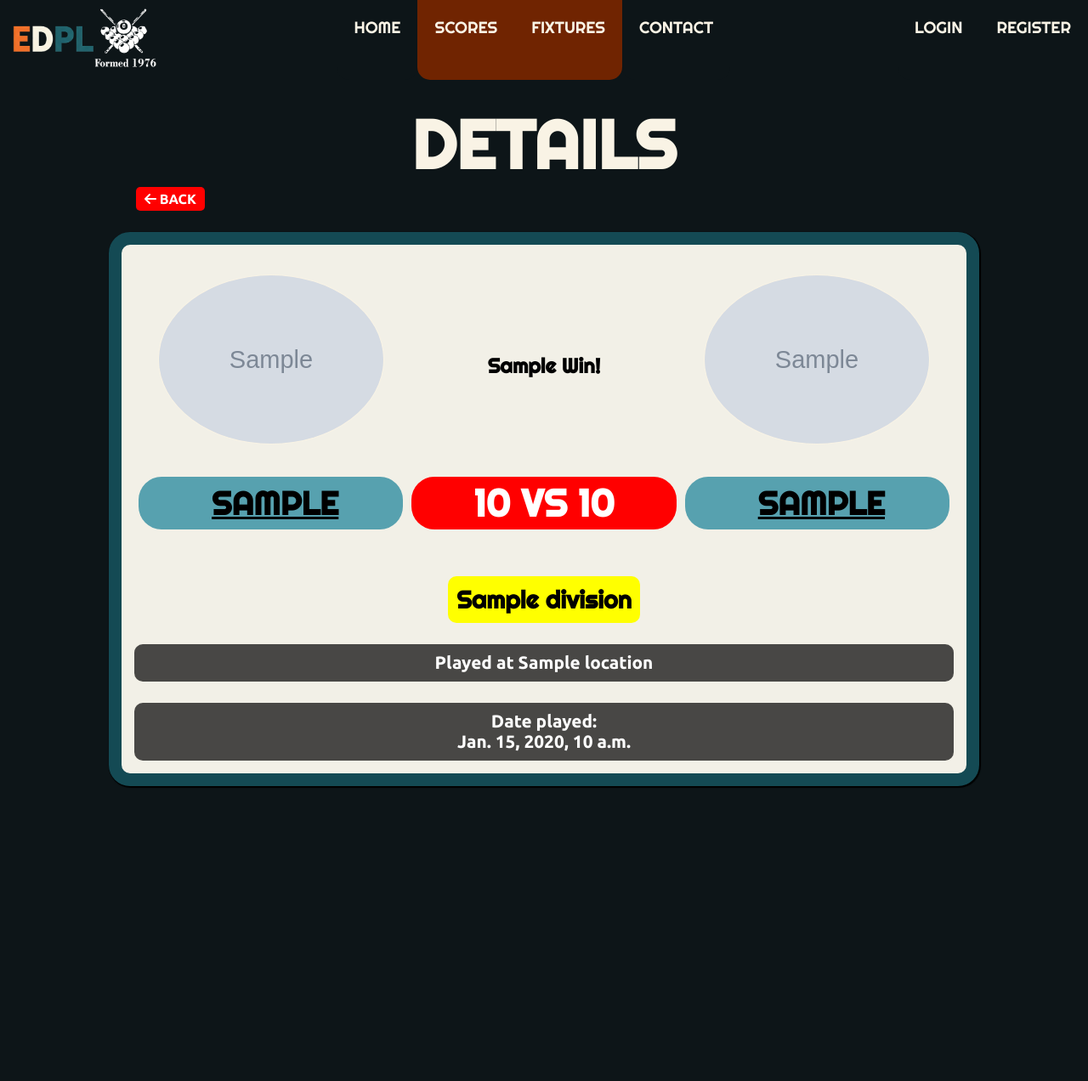
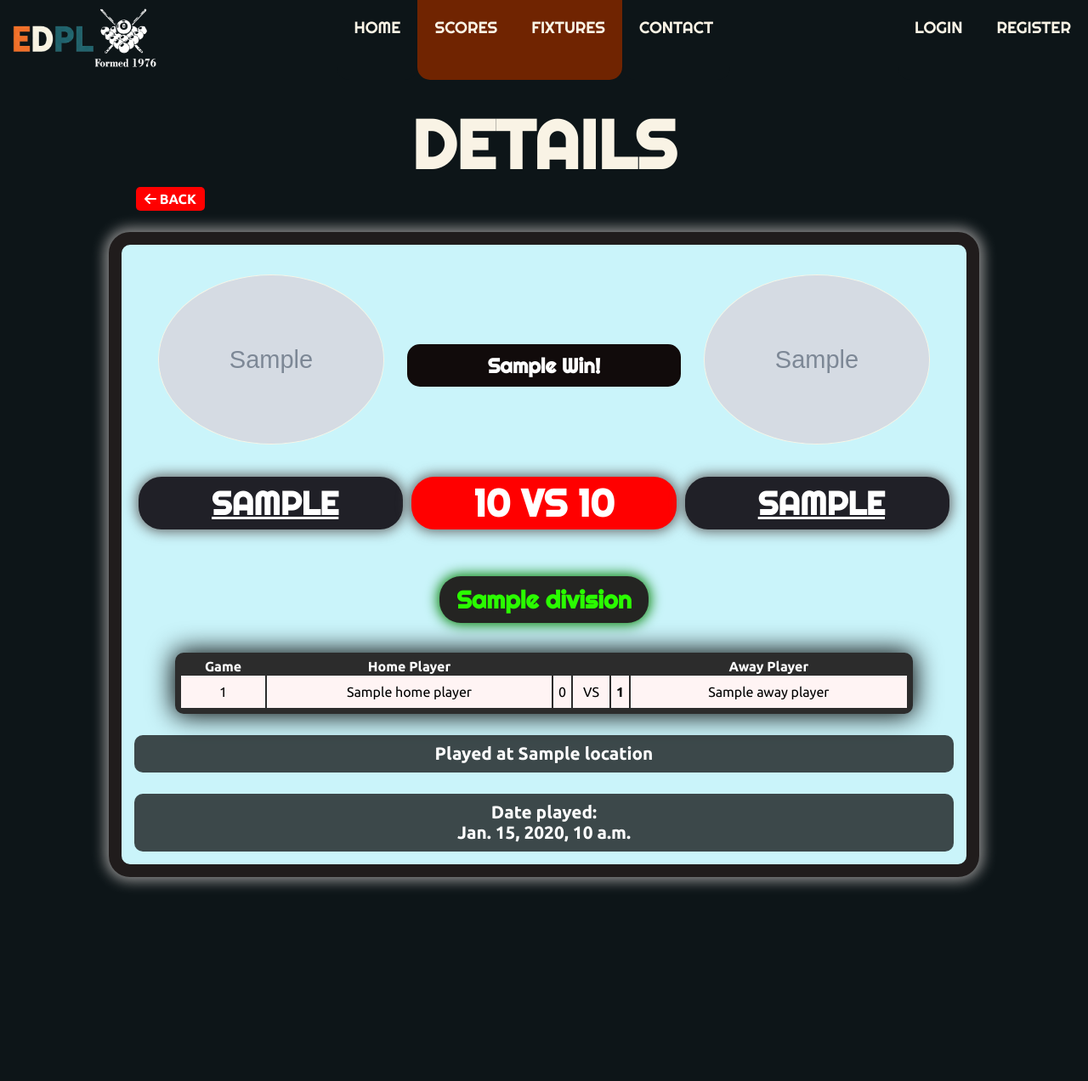
Before and after one commit to Jawrynx/ErdPL, a Django app: template scores/templates/scores/match_details.html in a window 1280 px wide. Shown: the top 1272 px of the page at 85% size. Run offline with Django 5.2, Linux system fonts and the light colour scheme; the template is opened without the code that fills it: most values are stand-ins (such as "Sample title", 1, 10 or a date in 2020); grey boxes marked "Sample" are stand-in pictures; some libraries are stand-ins or nearby versions.

Commit message:
Added Individual Game table for individual games within a match so people can view who won their match

```diff
--- a/scores/templates/scores/match_details.html
+++ b/scores/templates/scores/match_details.html
@@ -47,6 +47,40 @@
         </div>
         <div class="match-extra-info">
             <h2 class="match-extra-h2">{{ match.division.name }}</h2>
+            {% if scores %}
+                <div id='match-games'>
+                    <table class="match-games-table">
+                        <thead>
+                          <tr>
+                            <th>Game</th>
+                            <th>Home Player</th>
+                            <th></th>
+                            <th></th>
+                            <th></th>
+                            <th>Away Player</th>
+                          </tr>
+                        </thead>
+                        <tbody>
+                          {% for score in scores %}
+                          <tr id="player-score">
+                            <td>{{ forloop.counter }}</td>
+                            <td>{{ score.home_player.name }}</td>
+                            {% if score.home_or_away_win == "home" %}
+                              <td><strong>1</strong></td>
+                              <td>VS</td>
+                              <td>0</td>
+                            {% else %}
+                              <td>0</td>
+                              <td>VS</td>
+                              <td><strong>1</strong></td>
+                            {% endif %}
+                            <td>{{ score.away_player.name }}</td>
+                          </tr>
+                          {% endfor %}
+                        </tbody>
+                      </table>
+                </div>
+            {% endif %}
             <h3 class="match-extra-h3">Played at {{ home_team.location }}</h3>
             <h3 class="match-extra-h3">Date played:<br>{{ match.date }}</h3>
         </div>
--- a/static/css/style.css
+++ b/static/css/style.css
@@ -2130,10 +2130,11 @@ body > main > div.latest-results > h2:nth-child(8) {
 }
 
 #match-outer {
-    background-color: var(--erdpl-text-primary-light);
-    border: 15px solid var(--erdpl-text-quaternary);
+    background-color: rgb(202, 244, 250);
+    border: 15px solid rgb(32, 28, 28);
     margin-top: 25px;
     width: 80%;
+    box-shadow: 0px 0px 15px 5px rgb(138, 138, 138);
 }
 
 .match-teams, .match-images  {
@@ -2174,11 +2175,12 @@ div.match-images {
 
 .match-extra-h2 {
     margin-top: 25px;
-    background-color: yellow;
-    border-radius: 10px;
-    color: black;
-    padding: 10px;
+    background-color: rgb(36, 36, 34);
+    border-radius: 25px;
+    color: rgb(42, 252, 0);
+    padding: 10px 20px;
     font-size: 1.8rem;
+    box-shadow: 0px 0px 15px 2px green;
 }
 
 .match-extra-h3 {
@@ -2196,8 +2198,13 @@ div.match-images {
     display: flex;
     flex-direction: column;
     justify-content: center;
-    background-color: var(--erdpl-text-quaternary-light);
+    background-color: rgb(32, 32, 39);
     padding: 2px;
+    box-shadow: 0px 0px 15px 2px rgb(97, 97, 97);
+}
+
+.match-teams > h1 > a {
+    color: white;
 }
 
 #match-score {
@@ -2210,8 +2217,15 @@ div.match-images {
     margin-top: 20px;
 }
 
+.match-status {
+    background-color: rgb(17, 11, 11);
+    padding: 10px 0;
+    border-radius: 15px;
+}
+
 .match-image, .match-status {
     width: 100%;
+    color: white;
 }
 
 .match-profile-image {
@@ -2236,6 +2250,32 @@ div.match-images {
     text-decoration: none;
     text-transform: uppercase;
     font-weight: bold;
+}
+
+#match-games {
+    width: 100%;
+    display: flex;
+    flex-direction: column;
+    align-items: center;
+    margin-top: 35px;
+}
+
+.match-games-table {
+    background-color: rgb(44, 44, 44);
+    box-shadow: 0px 0px 30px 2px black;
+    color: white;
+    padding: 5px;
+    border-radius: 10px;
+    width: 90%;
+}
+
+.match-games-table > tbody > tr {
+    background-color: rgb(255, 244, 244);
+    color: black;
+}
+
+.match-games-table td {
+    padding: 10px 0;
 }
 
 #create-score-form > p:nth-child(2),
```
Also changed, not shown: scores/views.py (+10 -0 lines).
